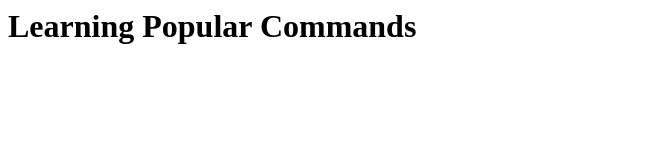
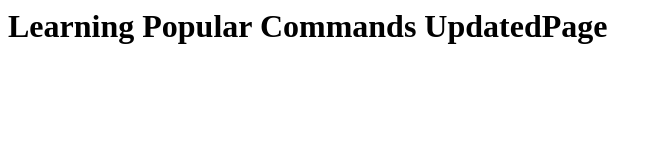
Before and after one commit to maryanastef/PopularCommands, a plain HTML site: page index.html in a window 1280 px wide. Shown: the whole page, without its empty margins (0-662 px from the left). Drawn offline with Linux system fonts and the light colour scheme.

Commit message:
updated text

```diff
--- a/index.html
+++ b/index.html
@@ -3,7 +3,7 @@
 		<title>Popular Commands</title>
 	</head>
 	<body>
-		<h1>Learning Popular Commands</h1>
+		<h1>Learning Popular Commands UpdatedPage</h1>
 	</body>
 
 </html>
```
